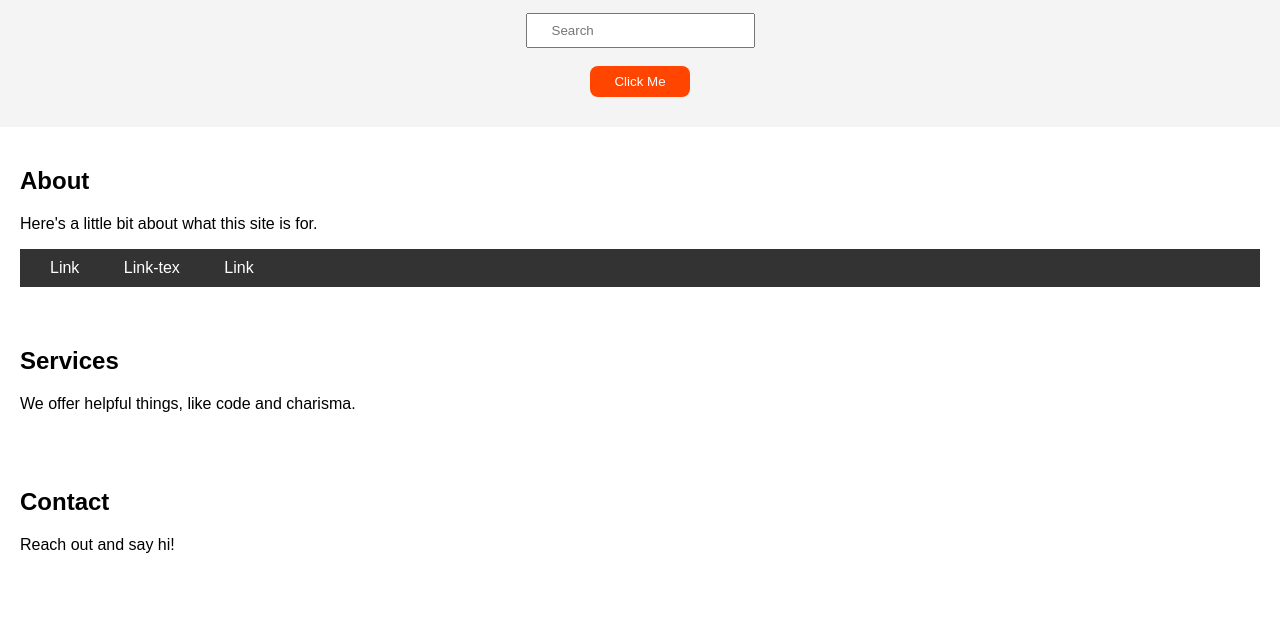
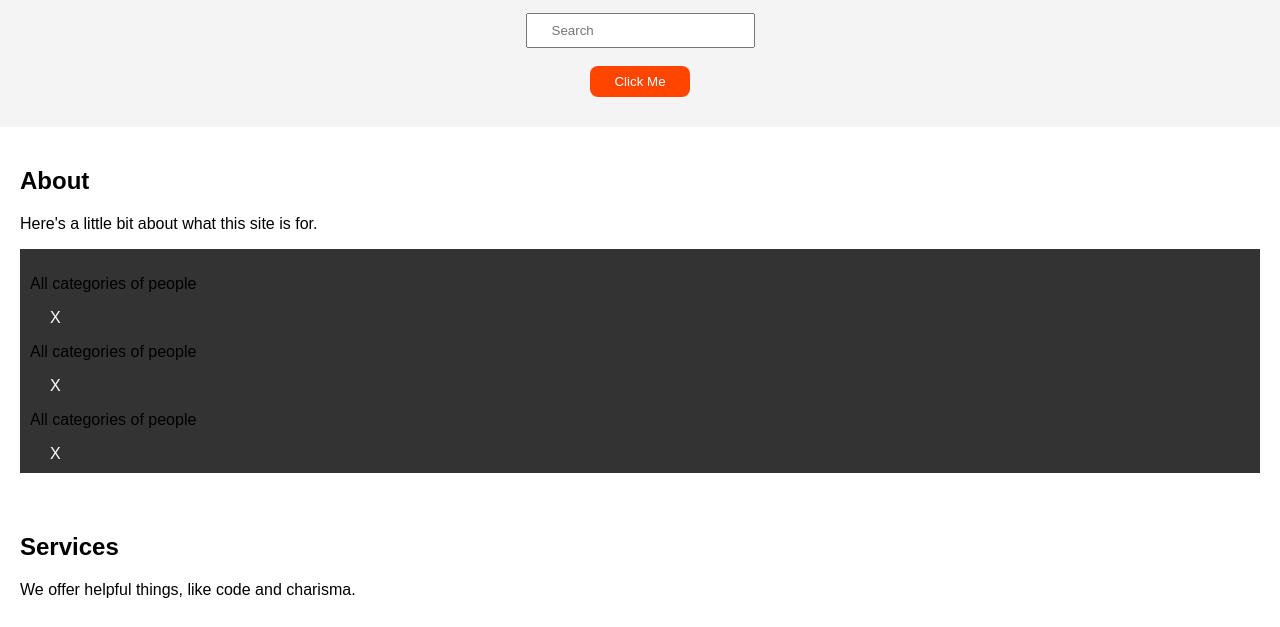
Before and after one commit to Saalu/Javascript_2025, a plain HTML site: page lesson5/index.html in a window 1280 px wide. Shown: the part 169-796 px from the top of the page. Drawn offline with Linux system fonts and the light colour scheme.

Commit message:
delegation

```diff
--- a/lesson5/app.js
+++ b/lesson5/app.js
@@ -1,13 +1,12 @@
 
-const button = document.querySelector('#btn')
-const searchInput = document.querySelector('input')
-const form = document.querySelector('#form')
-form.addEventListener('submit', (e) =>{
+const shopingCart = document.querySelector('.testing')
 
-    let element ;
-    e.preventDefault()
+shopingCart.addEventListener('click', function(e){
 
+    if(e.target.classList.contains('remove')){
+        e.target.parentElement.remove()
+    }
 
-    console.log(searchInput.value);
-    console.log(`Type: ${e.type}`);
-} )
+    console.log(e.target);
+
+})
--- a/lesson5/index.html
+++ b/lesson5/index.html
@@ -93,10 +93,20 @@
      <section class="sub"  id="about">
     <h2>About</h2>
     <p id="para">Here's a little bit about what this site is for.</p>
-      <nav>
-        <a href="#">Link</a>
-        <a href="#">Link-tex</a>
-        <a href="#">Link</a>
+      <nav class="testing">
+        <div>
+          <p>All categories of people</p>
+          <a class='remove' href="#">X</a>
+        </div>
+        <div>
+          <p>All categories of people</p>
+          <a class='remove' href="#">X</a>
+        </div>
+        <div>
+          <p>All categories of people</p>
+          <a class='remove' href="#">X</a>
+        </div>
+
       </nav>
   </section>
 
```
Also changed, not shown: lesson5/index.js (+14 -0 lines).
